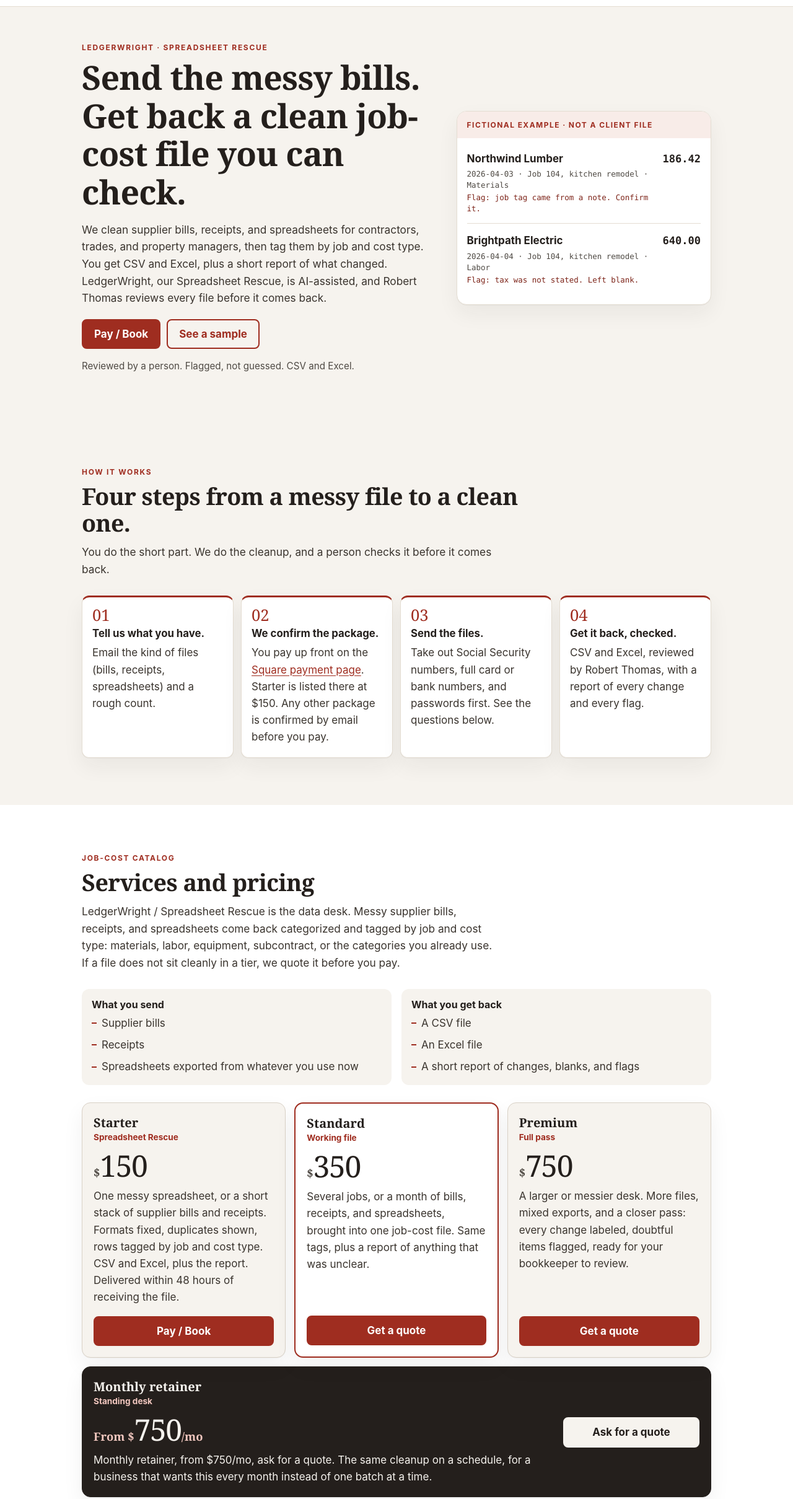
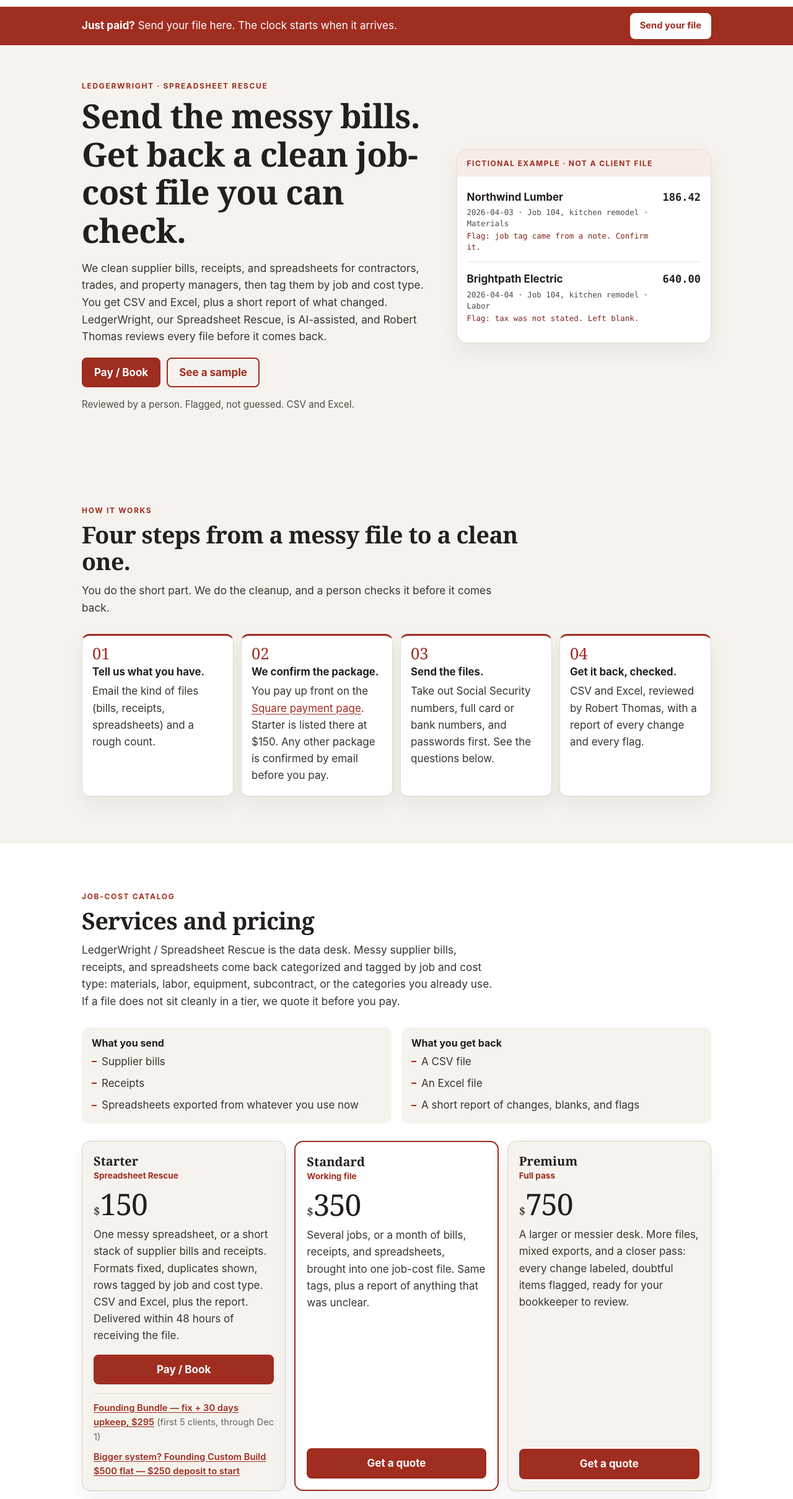
Before and after one commit to IAmM3ta/agentops-studio, a plain HTML site: page index.html in a window 1280 px wide. Shown: the part 62-2481 px from the top of the page at 62% size. Drawn offline with Linux system fonts and the light colour scheme.

Commit message:
Add founding offers under Starter and a "Just paid?" strip for all three Square links
Robert approved two new Square links (both verified live with curl:
enabled, $295 and $250, redirect_url https://agentops.studio):
  Founding Bundle (Rescue + 30 days Ops Care) $295  https://square.link/u/gGVNbm1B
  Custom Build deposit $250 (for $500 flat)          https://square.link/u/tVo4GYpe

- index.html: two secondary links under the $150 Starter Pay / Book:
  "Founding Bundle — fix + 30 days upkeep, $295 (first 5 clients, through
  Dec 1)" and "Bigger system? Founding Custom Build $500 flat — $250
  deposit to start". Both added as JSON-LD offers.
- index.html: red "Just paid? Send your file here" strip at the top of
  <main>, since both new links redirect to the homepage root. Links to
  /start/. Pricing footnote now names all three Square pages.
- start/index.html: "Which did you buy?" block (Rescue / Founding Bundle /
  Custom Build deposit, what to send for each), package name in the
  prefilled intake subject; button text uses "Agent Ops Studio" (new copy
  carries no personal names; existing "Robert Thomas" mentions untouched).
- css/styles.css: .paid-strip and .tier-extras, commented.
- README flow section and CHANGELOG updated.

```diff
--- a/css/styles.css
+++ b/css/styles.css
@@ -1091,3 +1091,44 @@ section {
     font-size: 0.85em;
   }
 }
+
+/* "Just paid?" strip + founding offers under the Starter card (added 2026-11-23) */
+.paid-strip {
+  background: var(--red);
+  color: #fff;
+}
+.paid-strip-bar {
+  display: flex;
+  flex-wrap: wrap;
+  align-items: center;
+  justify-content: space-between;
+  gap: 8px 16px;
+  padding-top: 10px;
+  padding-bottom: 10px;
+}
+.paid-strip p {
+  margin: 0;
+  color: #fff;
+}
+.paid-strip .btn {
+  background: #fff;
+  color: var(--red);
+  border-color: #fff;
+}
+.tier-extras {
+  list-style: none;
+  margin: 14px 0 0;
+  padding: 12px 0 0;
+  border-top: 1px solid var(--line);
+  display: grid;
+  gap: 8px;
+  font-size: 0.92rem;
+}
+.tier-extras a {
+  font-weight: 600;
+  text-underline-offset: 0.16em;
+}
+.tier-extras span {
+  color: inherit;
+  opacity: 0.75;
+}
--- a/index.html
+++ b/index.html
@@ -56,6 +56,24 @@
       "url": "https://square.link/u/rX4tuObB",
       "availability": "https://schema.org/InStock",
       "description": "One messy spreadsheet or a short stack of supplier bills and receipts, cleaned and tagged by job and cost type."
+    },
+    {
+      "@type": "Offer",
+      "name": "Founding Bundle: Spreadsheet Rescue + 30 days Ops Care",
+      "price": "295",
+      "priceCurrency": "USD",
+      "url": "https://square.link/u/gGVNbm1B",
+      "availability": "https://schema.org/LimitedAvailability",
+      "description": "One Spreadsheet Rescue plus 30 days of upkeep. First 5 clients, through December 1, 2026."
+    },
+    {
+      "@type": "Offer",
+      "name": "Founding Custom Build (deposit)",
+      "price": "250",
+      "priceCurrency": "USD",
+      "url": "https://square.link/u/tVo4GYpe",
+      "availability": "https://schema.org/InStock",
+      "description": "Deposit to start a $500 flat Founding Custom Build."
     },
     {
       "@type": "Offer",
@@ -122,6 +140,19 @@
 </header>
 
 <main id="main">
+  <!--
+    "Just paid?" strip (added 2026-11-23). All three Square links can land buyers here:
+      $150 Rescue          https://square.link/u/rX4tuObB  (redirect to /start/ still to be set in Square)
+      $295 Founding Bundle https://square.link/u/gGVNbm1B  (redirects to https://agentops.studio)
+      $250 Build deposit   https://square.link/u/tVo4GYpe  (redirects to https://agentops.studio)
+    so the first thing a buyer sees after paying is where to send the file.
+  -->
+  <aside class="paid-strip" aria-label="Already paid">
+    <div class="wrap paid-strip-bar">
+      <p><strong>Just paid?</strong> Send your file here. The clock starts when it arrives.</p>
+      <a class="btn btn-small" href="/start/">Send your file</a>
+    </div>
+  </aside>
 
   <header class="hero">
     <div class="wrap hero-grid">
@@ -230,6 +261,11 @@
           <p class="price"><span class="currency">$</span>150</p>
           <p class="tier-copy">One messy spreadsheet, or a short stack of supplier bills and receipts. Formats fixed, duplicates shown, rows tagged by job and cost type. CSV and Excel, plus the report. Delivered within 48 hours of receiving the file.</p>
           <a class="btn" href="https://square.link/u/rX4tuObB" target="_blank" rel="noopener noreferrer">Pay / Book<span class="sr-only"> Starter, Spreadsheet Rescue, opens Square in a new tab</span></a>
+          <!-- Secondary founding offers (added 2026-11-23, approved by Robert). Remove the bundle line after Dec 1 or 5 clients. -->
+          <ul class="tier-extras">
+            <li><a href="https://square.link/u/gGVNbm1B" target="_blank" rel="noopener noreferrer">Founding Bundle — fix + 30 days upkeep, $295</a> <span>(first 5 clients, through Dec 1)</span></li>
+            <li><a href="https://square.link/u/tVo4GYpe" target="_blank" rel="noopener noreferrer">Bigger system? Founding Custom Build $500 flat — $250 deposit to start</a></li>
+          </ul>
         </article>
 
         <article class="tier tier-standard">
@@ -264,7 +300,7 @@
         </div>
       </article>
 
-      <p class="footnote">Pay / Book opens our Square page, which checks out Spreadsheet Rescue, the Starter package, at $150. After paying you land on <a href="/start/">the send-your-file page</a>. For Standard, Premium, or a monthly retainer, email <a href="mailto:robert@agentops.studio">robert@agentops.studio</a> first and we will confirm the amount before you pay.</p>
+      <p class="footnote">Pay / Book opens our Square page, which checks out Spreadsheet Rescue, the Starter package, at $150. The Founding Bundle ($295) and the Custom Build deposit ($250) have their own Square pages. After paying for any of them, use <a href="/start/">the send-your-file page</a>. For Standard, Premium, or a monthly retainer, email <a href="mailto:robert@agentops.studio">robert@agentops.studio</a> first and we will confirm the amount before you pay.</p>
     </div>
   </section>
 
```
Also changed, not shown: start/index.html (+22 -8 lines), 2 other files.
